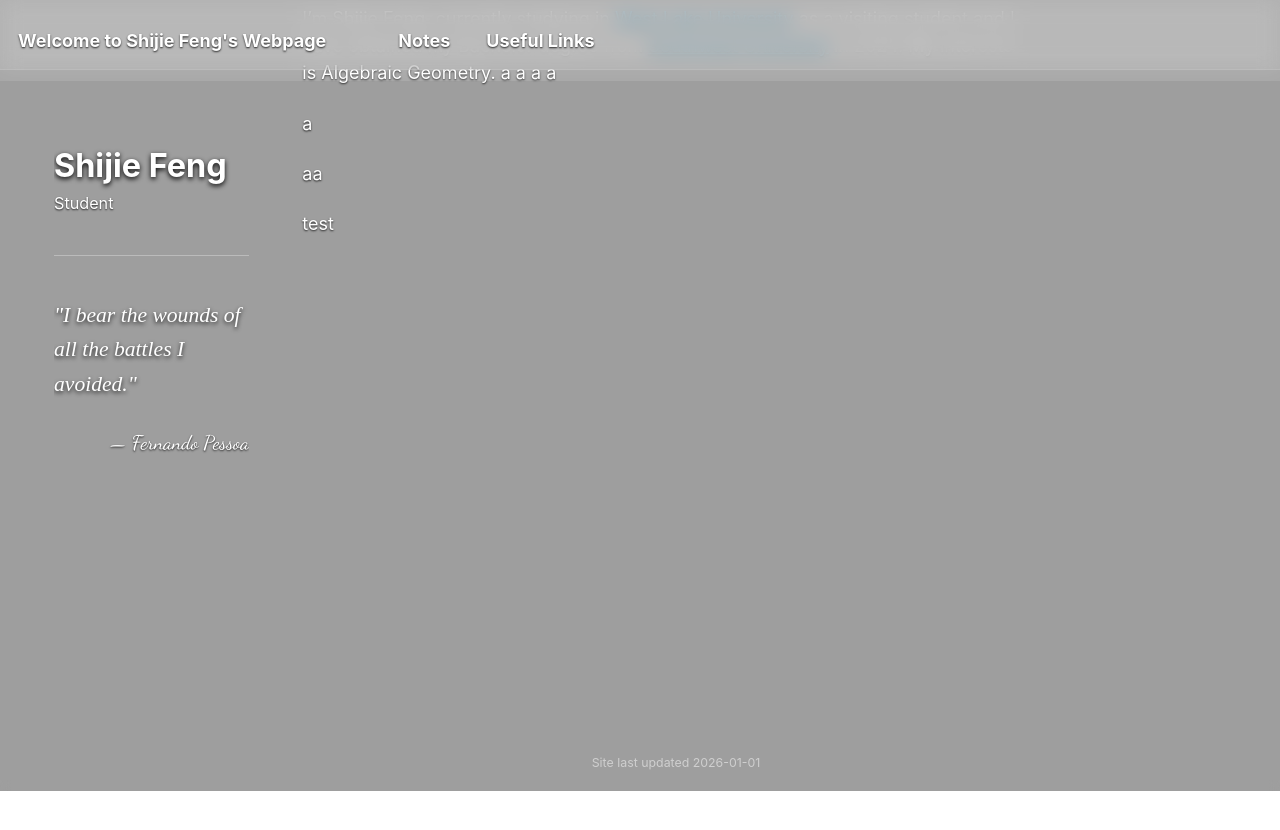
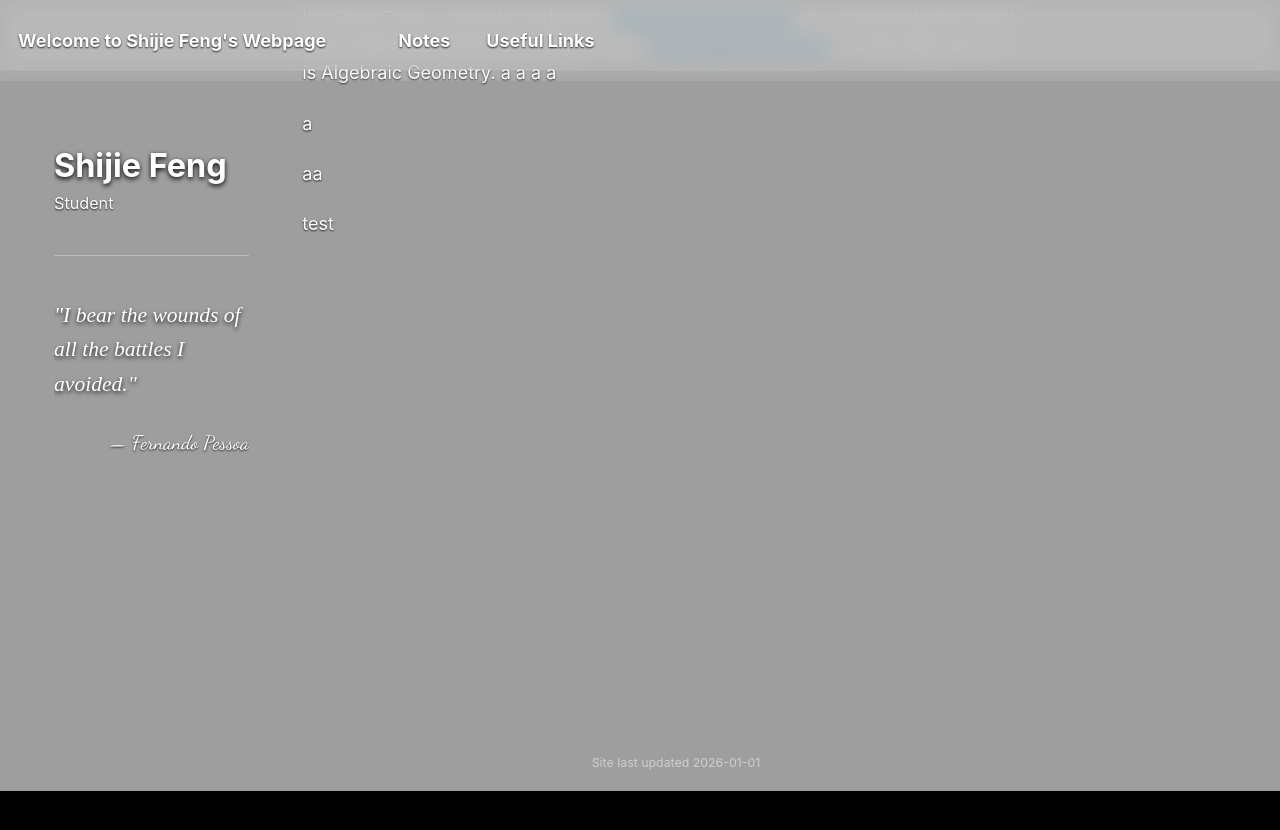
Before and after one commit to SHJFeng/SHJFeng.github.io, a Jekyll site: the page built from _pages/about.md, in a window 1280 px wide and 900 px high, scrolled down 249 px. Shown: the top 830 px of the window. Built offline with Jekyll 4.4.1, drawn with Linux system fonts in a browser that asks for light colours; some web fonts are replaced.

Commit message:
尝试修改html

```diff
--- a/_sass/layout/_base.scss
+++ b/_sass/layout/_base.scss
@@ -5,6 +5,7 @@ html {
   /* sticky footer fix */
   position: relative;
   min-height: 100%;
+   background-color: #000 !important; /* 强制改成黑色 */
 }
 
 #main-content-wrapper {
```
